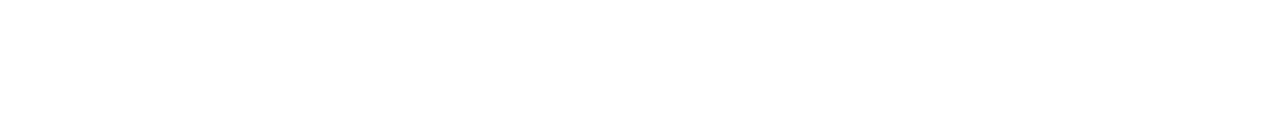
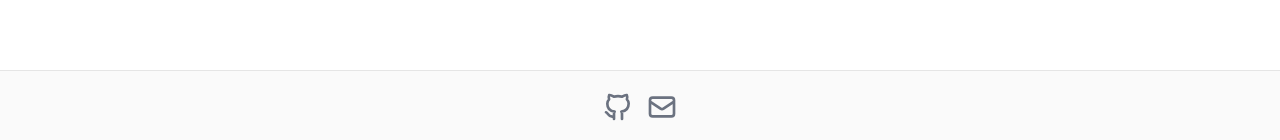
Before and after one commit to demarlik01/blog, a Next.js app: page / in a window 1280 px wide. Shown: the part 1496-1636 px from the top of the page. Before the commit the page ends 1566 px from the top, so only its background shows below. Built offline with nearby package versions, Linux system fonts and the light colour scheme.

Commit message:
Add footer

```diff
--- /dev/null
+++ b/src/app/_components/footer.tsx
@@ -0,0 +1,23 @@
+import Container from "@/app/_components/container";
+import GithubIcon from "@/app/icons/github";
+import EmailIcon from "@/app/icons/email";
+import Link from "next/link";
+
+export function Footer() {
+  return (
+    <footer className="bg-neutral-50 border-t border-neutral-200 dark:bg-slate-800">
+      <Container>
+        <div className="py-5 flex flex-row items-center justify-center gap-3">
+          <Link href={`https://github.com/demarlik01`}>
+            <GithubIcon />
+          </Link>
+          <Link href={`mailto:hyoseockkim@gmail.com`}>
+            <EmailIcon />
+          </Link>
+        </div>
+      </Container>
+    </footer>
+  );
+}
+
+export default Footer;
--- /dev/null
+++ b/src/app/icons/email.tsx
@@ -0,0 +1,19 @@
+const EmailIcon = () => {
+  return (
+    <svg
+      className="h-8 w-8 text-gray-500"
+      fill="none"
+      viewBox="0 0 24 24"
+      stroke="currentColor"
+    >
+      <path
+        stroke-linecap="round"
+        stroke-linejoin="round"
+        stroke-width="2"
+        d="M3 8l7.89 5.26a2 2 0 002.22 0L21 8M5 19h14a2 2 0 002-2V7a2 2 0 00-2-2H5a2 2 0 00-2 2v10a2 2 0 002 2z"
+      />
+    </svg>
+  );
+};
+
+export default EmailIcon;
--- /dev/null
+++ b/src/app/icons/github.tsx
@@ -0,0 +1,20 @@
+const GithubIcon = () => {
+  return (
+    <svg
+      className="h-8 w-8 text-gray-500"
+      width="24"
+      height="24"
+      viewBox="0 0 24 24"
+      stroke-width="2"
+      stroke="currentColor"
+      fill="none"
+      stroke-linecap="round"
+      stroke-linejoin="round"
+    >
+      <path stroke="none" d="M0 0h24v24H0z" />
+      <path d="M9 19c-4.286 1.35-4.286-2.55-6-3m12 5v-3.5c0-1 .099-1.405-.5-2 2.791-.3 5.5-1.366 5.5-6.04a4.567 4.567 0 0 0 -1.333 -3.21 4.192 4.192 0 00-.08-3.227s-1.05-.3-3.476 1.267a12.334 12.334 0 0 0 -6.222 0C6.462 2.723 5.413 3.023 5.413 3.023a4.192 4.192 0 0 0 -.08 3.227A4.566 4.566 0 004 9.486c0 4.64 2.709 5.68 5.5 6.014-.591.589-.56 1.183-.5 2V21" />
+    </svg>
+  );
+};
+
+export default GithubIcon;
--- a/src/app/layout.tsx
+++ b/src/app/layout.tsx
@@ -3,6 +3,7 @@ import { Inter } from "next/font/google";
 import cn from "classnames";
 
 import "./globals.css";
+import Footer from "./_components/footer";
 
 const inter = Inter({ subsets: ["latin"] });
 
@@ -55,6 +56,7 @@ export default function RootLayout({
         className={cn(inter.className, "dark:bg-slate-900 dark:text-slate-400")}
       >
         <div className="min-h-screen">{children}</div>
+        <Footer />
       </body>
     </html>
   );
```
